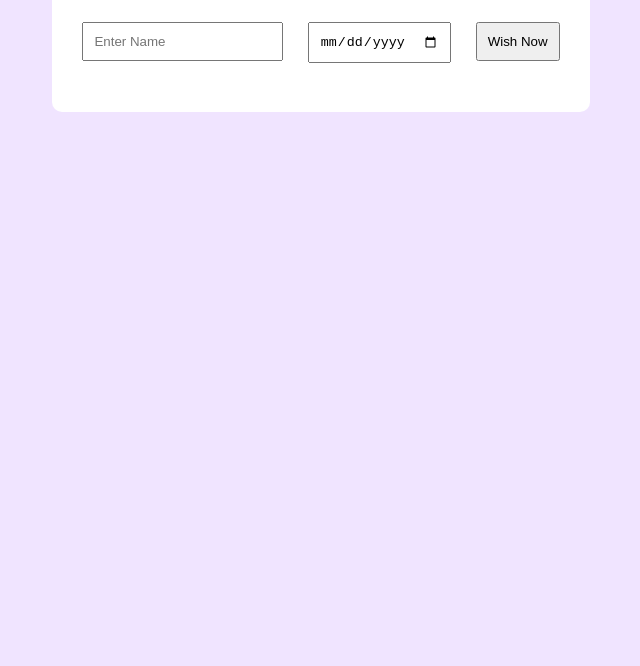
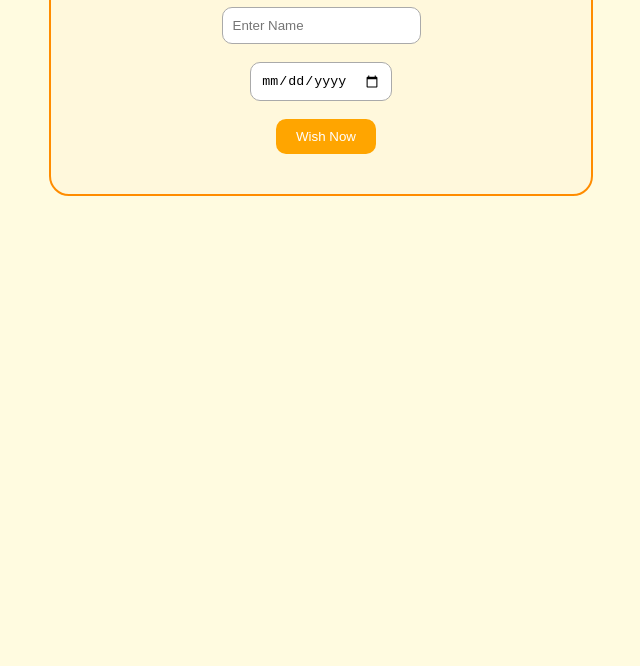
Before and after one commit to MuvvalaCharmila/bdywisher, a plain HTML site: page index.html in a window 1280 px wide. Shown: the part 134-800 px from the top of the page, without its empty margins (319-959 px from the left). Drawn offline with Linux system fonts and the light colour scheme.

Commit message:
initial commit

```diff
--- a/index.html
+++ b/index.html
@@ -1,18 +1,22 @@
 <!DOCTYPE html>
-<html lang="en">
+<html>
 <head>
-  <meta charset="UTF-8">
-  <title>Birthday Wishes</title>
+  <title>Birthday Wish</title>
   <link rel="stylesheet" href="style.css">
 </head>
 <body>
   <div class="container">
-    <h2>Enter Name & Date of Birth</h2>
-    <input type="text" id="name" placeholder="Enter Name" />
-    <input type="date" id="dob" />
-    <button onclick="checkBirthday()">Wish Now</button>
-    <h3 id="output"></h3>
+    <h1>🎂 Send Birthday Wishes 🎉</h1>
+
+    <input type="text" id="nameInput" placeholder="Enter Name"><br><br>
+    <input type="date" id="dobInput"><br><br>
+
+    <button onclick="showWish()">Wish Now</button>
+
+    <h2 id="wishMessage"></h2>
+    <img id="bdayPic" src="CHH.jpg" alt="Birthday Pic" style="display: none; width: 250px; border-radius: 20px; margin-top: 15px;">
   </div>
+
   <script src="script.js"></script>
 </body>
 </html>
--- a/script.js
+++ b/script.js
@@ -1,26 +1,14 @@
-document.querySelector("button").addEventListener("click", function () {
-    const name = document.querySelector("input[type='text']").value;
-    const dob = document.querySelector("input[type='date']").value;
+function showWish() {
+  var name = document.getElementById("nameInput").value;
+  var dob = new Date(document.getElementById("dobInput").value);
+  var today = new Date();
 
-    if (!name || !dob) {
-        alert("Please enter both name and date of birth.");
-        return;
-    }
-
-    const today = new Date();
-    const birthDate = new Date(dob);
-
-    if (
-        today.getDate() === birthDate.getDate() &&
-        today.getMonth() === birthDate.getMonth()
-    ) {
-        document.body.innerHTML = `
-            <div style="text-align: center; padding: 50px;">
-                <h1 style="font-size: 2.5rem; color: #ff4081;">🎉 Happy Birthday, ${name}! 🎂</h1>
-                <p style="font-size: 1.5rem;">Wishing you a day filled with love and happiness! 💖</p>
-            </div>
-        `;
-    } else {
-        alert("Today is not your birthday 😅");
-    }
-});
+  if (dob.getDate() === today.getDate() && dob.getMonth() === today.getMonth()) {
+    var message = "🎉 Happy Birthday " + name + "! 🎂 Wishing you a joyful and blessed year ahead!";
+    document.getElementById("wishMessage").innerText = message;
+    document.getElementById("bdayPic").style.display = "block";
+  } else {
+    document.getElementById("wishMessage").innerText = "😔 Sorry, today is not the birthday of " + name + ".";
+    document.getElementById("bdayPic").style.display = "none";
+  }
+}
--- a/style.css
+++ b/style.css
@@ -1,16 +1,35 @@
 body {
-  font-family: Arial;
-  background: #f0e4ff;
   text-align: center;
-  padding: 50px;
+  font-family: Arial, sans-serif;
+  background-color: #fffbe0;
+  padding: 30px;
 }
+
 .container {
-  background: white;
+  border: 2px solid #ff8c00;
+  padding: 20px;
+  border-radius: 20px;
+  background-color: #fff8dc;
+  max-width: 500px;
+  margin: auto;
+}
+
+input {
+  padding: 10px;
   border-radius: 10px;
-  padding: 20px;
-  display: inline-block;
+  border: 1px solid #aaa;
 }
-input, button {
-  padding: 10px;
-  margin: 10px;
+
+button {
+  padding: 10px 20px;
+  margin-left: 10px;
+  border-radius: 10px;
+  background-color: orange;
+  color: white;
+  border: none;
+  cursor: pointer;
 }
+
+button:hover {
+  background-color: darkorange;
+}
```
Also changed, not shown: CHH.jpg (added), cake.webp (added).
